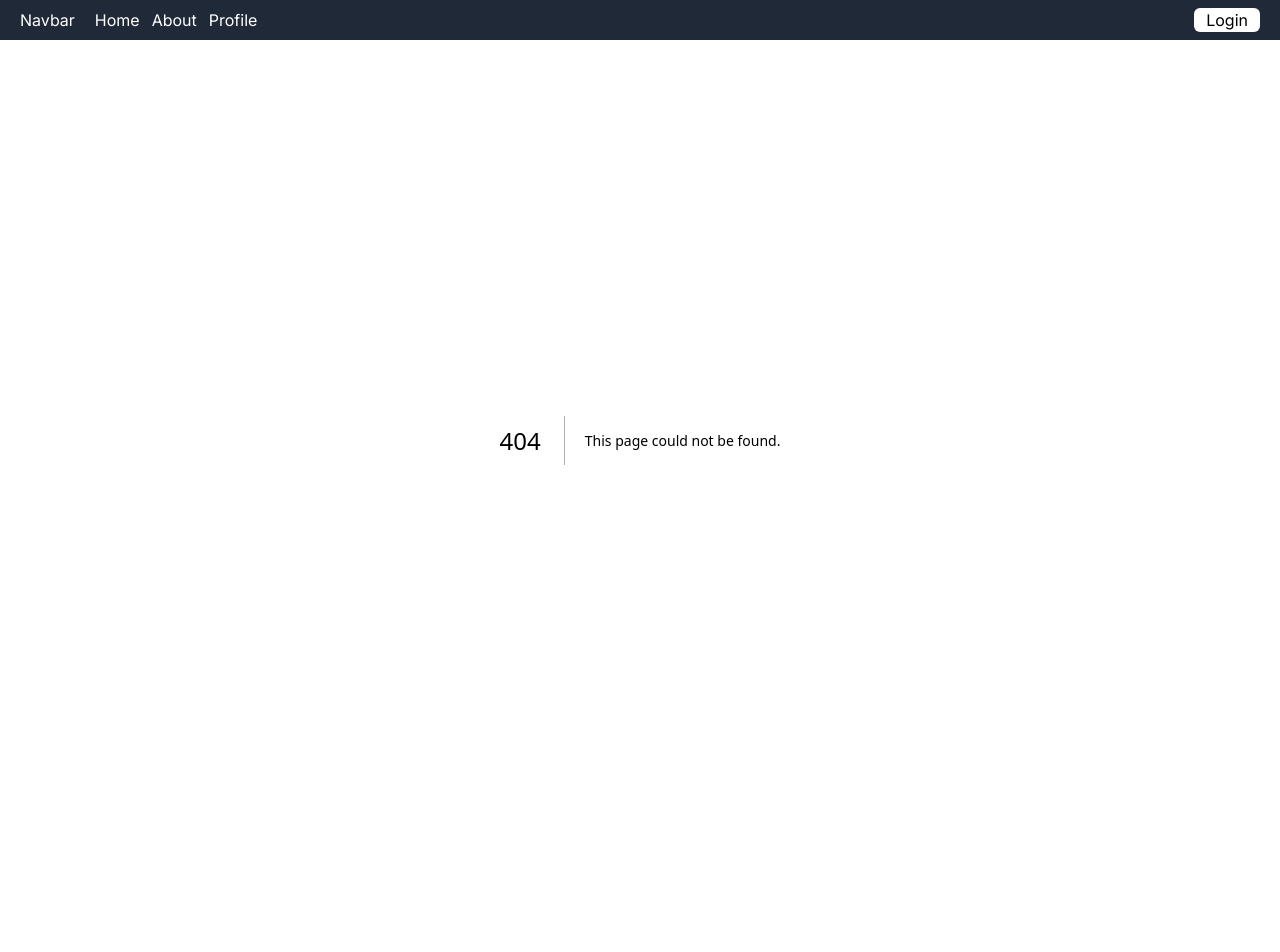
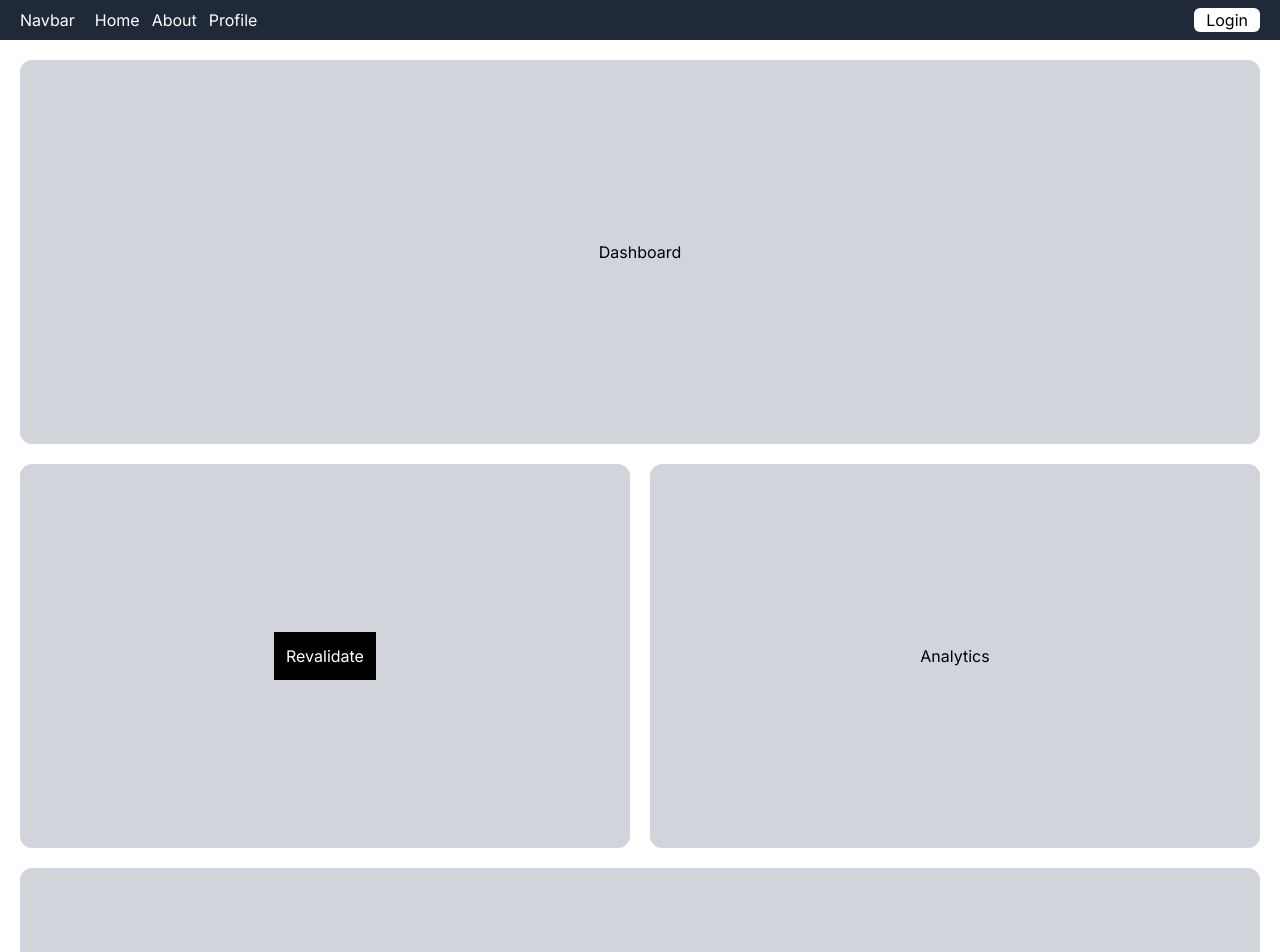
Before and after one commit to Coessitompul/next-app-router, a Next.js app: page /dashboard in a window 1280 px wide. Before the commit this address had no page. Shown: the top 952 px of the page. Before the commit the page ends 840 px from the top, so only its background shows below. Built offline with nearby package versions, Linux system fonts and the light colour scheme.

Commit message:
Video tutorial ke 10 Paralel Routes

```diff
--- /dev/null
+++ b/src/app/(admin)/dashboard/@analytics/page.tsx
@@ -0,0 +1,7 @@
+export default function Analytics() {
+  return (
+    <div className="w-3/6 h-96 bg-gray-300 rounded-[12px] flex justify-center items-center">
+      <h1>Analytics</h1>
+    </div>
+  )
+}
--- /dev/null
+++ b/src/app/(admin)/dashboard/@payments/default.tsx
@@ -0,0 +1,3 @@
+export default function Default() {
+  return null;
+}
--- /dev/null
+++ b/src/app/(admin)/dashboard/@payments/page.tsx
@@ -0,0 +1,7 @@
+export default function Payments() {
+  return (
+    <div className="w-full mt-5 h-96 bg-gray-300 rounded-[12px] flex justify-center items-center">
+      <h1>Payments</h1>
+    </div>
+  )
+}
--- a/src/app/(admin)/dashboard/product/page.tsx
+++ b/src/app/(admin)/dashboard/@products/page.tsx
@@ -18,7 +18,7 @@
     }
   }
   return (
-    <div>
+    <div className="w-3/6 h-96 bg-gray-300 rounded-[12px] flex justify-center items-center mr-5">
       <h1>{ status }</h1>
       <button className="bg-black text-white p-3 m-5" onClick={() =>revalidate()}>Revalidate</button>
     </div>
--- /dev/null
+++ b/src/app/(admin)/dashboard/layout.tsx
@@ -0,0 +1,22 @@
+export default function Layout({
+    children,
+    products,
+    analytics,
+    payments,
+  } : {
+    children: React.ReactNode;
+    products: React.ReactNode;
+    analytics: React.ReactNode;
+    payments: React.ReactNode;
+  }) {
+  return (
+    <div className="p-5">
+      <div>{children}</div>
+      <div className="mt-5 flex justify-center items-center">
+        {products}
+        {analytics}
+      </div>
+        {payments}
+    </div>
+  )
+}
--- /dev/null
+++ b/src/app/(admin)/dashboard/page.tsx
@@ -0,0 +1,7 @@
+export default function DashboardPage() {
+  return (
+    <div className="w-full h-96 bg-gray-300 rounded-[12px] flex justify-center items-center">
+      <h1>Dashboard</h1>
+    </div>
+  )
+}
--- a/src/middleware.ts
+++ b/src/middleware.ts
@@ -2,7 +2,7 @@
 import type { NextRequest } from "next/server";
 
 export function middleware(request: NextRequest) {
-  const isLogin = false;
+  const isLogin = true;
   if(!isLogin) {
     return NextResponse.redirect(new URL("/login", request.url))
   }
```
